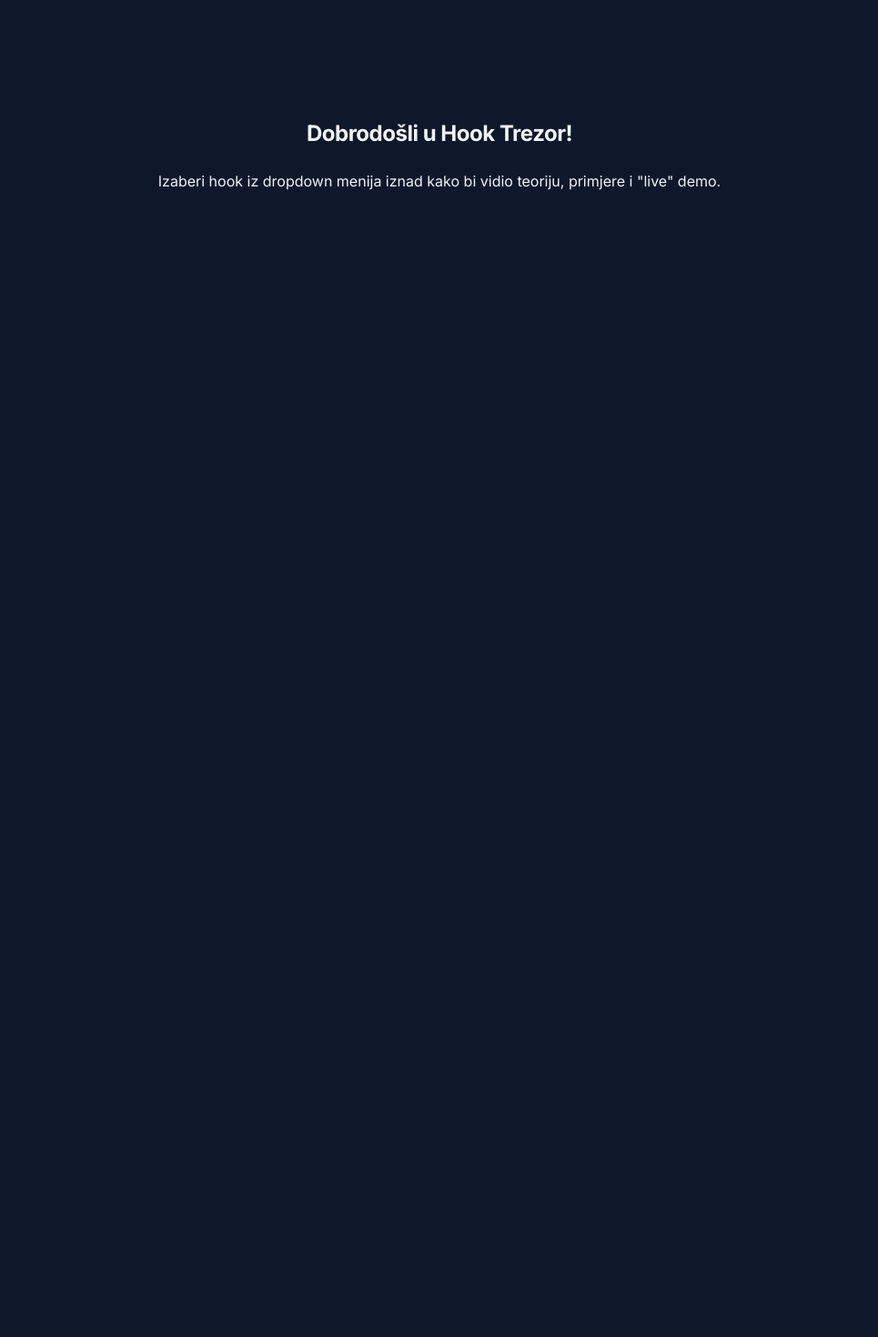
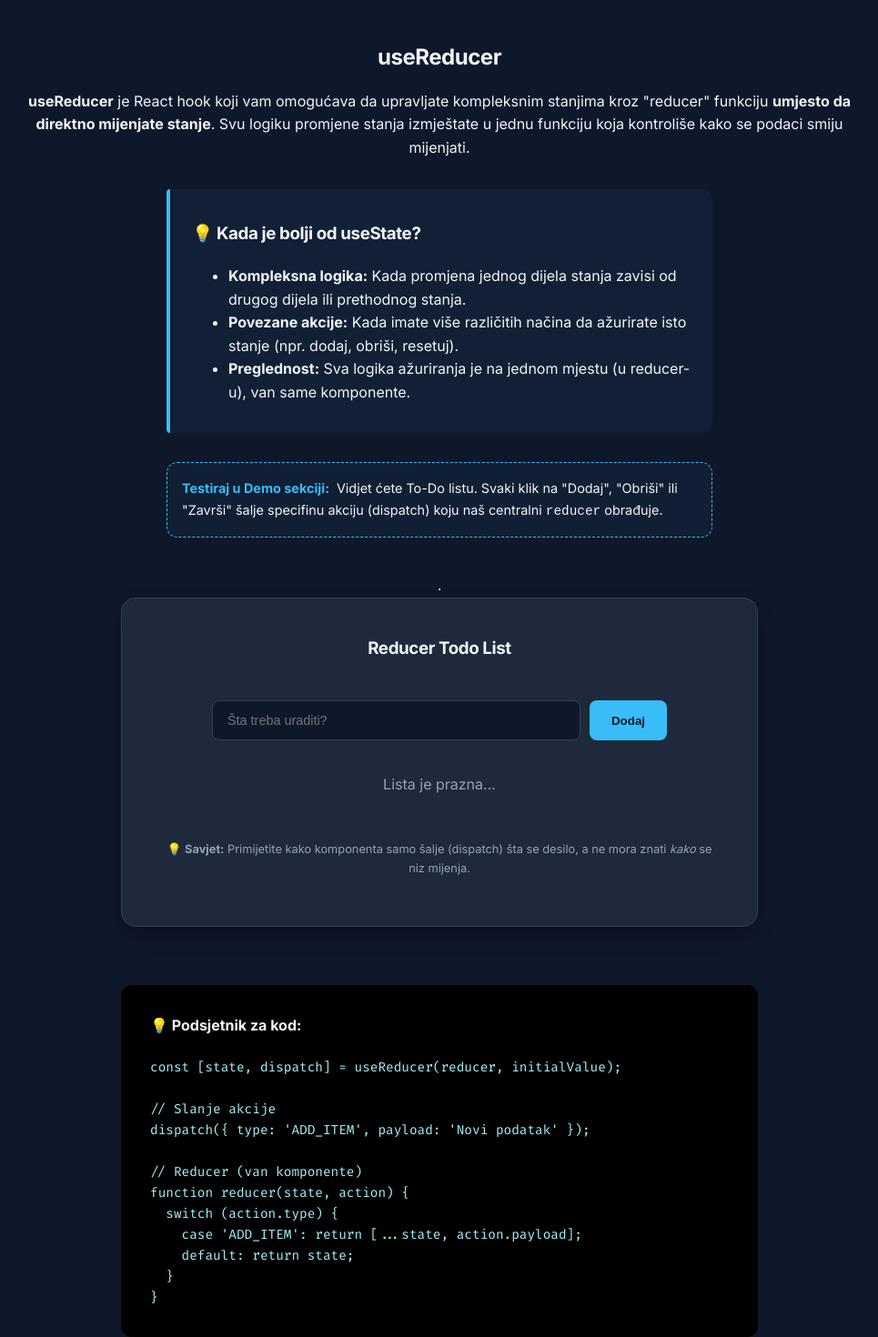
Before and after one commit to Skomorac/learnHooks, a React (Vite) app: page /useReducer in a window 1280 px wide. Before the commit this address led to /. Shown: the part 215-1685 px from the top of the page at 91% size, without its empty margins (157-1122 px from the left). Before the commit the page ends 800 px from the top, so only its background shows below. Built offline with nearby package versions, Linux system fonts and the light colour scheme.

Commit message:
added hook useReducer

```diff
--- a/src/App.tsx
+++ b/src/App.tsx
@@ -19,6 +19,7 @@ import UseIdPage from "./hooks-examples/useId";
 import UseImperativeHandlePage from "./hooks-examples/useImperativeHandle";
 import UseLayoutEffectPage from "./hooks-examples/useLayoutEffect";
 import UseMemoPage from "./hooks-examples/useMemo";
+import UseReducerPage from "./hooks-examples/useReducer";
 import { useEffect, useState } from "react";
 import "./App.css";
 
@@ -35,6 +36,7 @@ const HOOKS_LIST = [
   { id: "useImperativeHandle", name: "useImperativeHandle" },
   { id: "useLayoutEffect", name: "useLayoutEffect" },
   { id: "useMemo", name: "useMemo" },
+  { id: "useReducer", name: "useReducer" },
 ];
 
 function Navigation() {
@@ -96,6 +98,7 @@ function App() {
             />
             <Route path="/useLayoutEffect" element={<UseLayoutEffectPage />} />
             <Route path="/useMemo" element={<UseMemoPage />} />
+            <Route path="/useReducer" element={<UseReducerPage />} />
             <Route path="*" element={<Navigate to="/" />} />
           </Routes>
         </main>
--- /dev/null
+++ b/src/hooks-examples/useReducer/index.tsx
@@ -0,0 +1,31 @@
+import UseReducerInfo from "./useReducerInfo";
+import UseReducerDemo from "./useReducerDemo";
+
+const UseReducerPage = () => {
+  return (
+    <div className="hook-page">
+      <UseReducerInfo />
+      <hr />
+      <UseReducerDemo />
+      <div className="code-reminder">
+        <h4>💡 Podsjetnik za kod:</h4>
+        <pre>
+          {`const [state, dispatch] = useReducer(reducer, initialValue);
+
+// Slanje akcije
+dispatch({ type: 'ADD_ITEM', payload: 'Novi podatak' });
+
+// Reducer (van komponente)
+function reducer(state, action) {
+  switch (action.type) {
+    case 'ADD_ITEM': return [...state, action.payload];
+    default: return state;
+  }
+}`}
+        </pre>
+      </div>
+    </div>
+  );
+};
+
+export default UseReducerPage;
--- /dev/null
+++ b/src/hooks-examples/useReducer/useReducerDemo.tsx
@@ -0,0 +1,134 @@
+import { useReducer, useState } from "react";
+
+// 1. DEFINICIJA STANJA I TIPOVA
+type Todo = { id: number; text: string; completed: boolean };
+type State = Todo[];
+type Action =
+  | { type: "ADD_TODO"; text: string }
+  | { type: "TOGGLE_TODO"; id: number }
+  | { type: "DELETE_TODO"; id: number };
+
+// 2. REDUCER FUNKCIJA - Centralni mozak aplikacije
+// Ona prima trenutno stanje i akciju, te vraća POTPUNO NOVO stanje.
+const todoReducer = (state: State, action: Action): State => {
+  switch (action.type) {
+    case "ADD_TODO":
+      return [
+        ...state,
+        { id: Date.now(), text: action.text, completed: false },
+      ];
+    case "TOGGLE_TODO":
+      return state.map((todo) =>
+        todo.id === action.id ? { ...todo, completed: !todo.completed } : todo
+      );
+    case "DELETE_TODO":
+      return state.filter((todo) => todo.id !== action.id);
+    default:
+      return state;
+  }
+};
+
+const UseReducerDemo = () => {
+  const [text, setText] = useState("");
+  // useReducer vraća trenutno stanje (todos) i 'dispatch' funkciju za slanje akcija
+  const [todos, dispatch] = useReducer(todoReducer, []);
+
+  const handleAdd = (e: React.FormEvent) => {
+    e.preventDefault();
+    if (text.trim()) {
+      dispatch({ type: "ADD_TODO", text });
+      setText("");
+    }
+  };
+
+  return (
+    <div className="hook-demo">
+      <h3>Reducer Todo List</h3>
+
+      <form
+        onSubmit={handleAdd}
+        style={{ display: "flex", gap: "10px", marginBottom: "20px" }}
+      >
+        <input
+          type="text"
+          value={text}
+          onChange={(e) => setText(e.target.value)}
+          placeholder="Šta treba uraditi?"
+          className="hook-select"
+          style={{ flex: 1 }}
+        />
+        <button type="submit" style={{ background: "var(--accent-color)" }}>
+          Dodaj
+        </button>
+      </form>
+
+      <div
+        className="todo-list"
+        style={{ display: "flex", flexDirection: "column", gap: "10px" }}
+      >
+        {todos.length === 0 && (
+          <p style={{ color: "var(--text-muted)", textAlign: "center" }}>
+            Lista je prazna...
+          </p>
+        )}
+
+        {todos.map((todo) => (
+          <div
+            key={todo.id}
+            className="testing-box"
+            style={{
+              display: "flex",
+              justifyContent: "space-between",
+              alignItems: "center",
+              background: todo.completed
+                ? "rgba(16, 185, 129, 0.05)"
+                : "rgba(255,255,255,0.05)",
+              borderColor: todo.completed ? "#10b981" : "var(--border-color)",
+              opacity: todo.completed ? 0.7 : 1,
+              minWidth: "300px",
+            }}
+          >
+            <span
+              onClick={() => dispatch({ type: "TOGGLE_TODO", id: todo.id })}
+              style={{
+                cursor: "pointer",
+                textDecoration: todo.completed ? "line-through" : "none",
+                flex: 1,
+              }}
+            >
+              {todo.completed ? "✅ " : "⭕ "} {todo.text}
+            </span>
+
+            <button
+              onClick={() => dispatch({ type: "DELETE_TODO", id: todo.id })}
+              style={{
+                padding: "5px 10px",
+                marginLeft: "10px",
+                background: "#ef4444",
+                fontSize: "0.8rem",
+              }}
+            >
+              Obriši
+            </button>
+          </div>
+        ))}
+      </div>
+
+      <div
+        style={{
+          marginTop: "20px",
+          fontSize: "0.8rem",
+          color: "var(--text-muted)",
+        }}
+      >
+        <p>
+          💡 <strong>Savjet:</strong> Primijetite kako komponenta samo šalje
+          (dispatch) šta se desilo, a ne mora znati <em>kako</em> se niz
+          mijenja.
+        </p>
+      </div>
+    </div>
+  );
+};
+
+export default UseReducerDemo;
--- /dev/null
+++ b/src/hooks-examples/useReducer/useReducerInfo.tsx
@@ -0,0 +1,48 @@
+const UseReducerInfo = () => {
+  return (
+    <section className="hook-info">
+      <a
+        href="https://react.dev/reference/react/useReducer"
+        target="_blank"
+        rel="noreferrer"
+        className="hook-title-link"
+      >
+        <h2>useReducer</h2>
+      </a>
+      <p>
+        <strong>useReducer</strong> je React hook koji vam omogućava da
+        upravljate kompleksnim stanjima kroz "reducer" funkciju{" "}
+        <strong>umjesto da direktno mijenjate stanje</strong>. Svu logiku
+        promjene stanja izmještate u jednu funkciju koja kontroliše kako se
+        podaci smiju mijenjati.
+      </p>
+
+      <div className="key-points">
+        <h3>💡 Kada je bolji od useState?</h3>
+        <ul>
+          <li>
+            <strong>Kompleksna logika:</strong> Kada promjena jednog dijela
+            stanja zavisi od drugog dijela ili prethodnog stanja.
+          </li>
+          <li>
+            <strong>Povezane akcije:</strong> Kada imate više različitih načina
+            da ažurirate isto stanje (npr. dodaj, obriši, resetuj).
+          </li>
+          <li>
+            <strong>Preglednost:</strong> Sva logika ažuriranja je na jednom
+            mjestu (u reducer-u), van same komponente.
+          </li>
+        </ul>
+      </div>
+
+      <div className="testing-box">
+        <strong>Testiraj u Demo sekciji:</strong>
+        Vidjet ćete To-Do listu. Svaki klik na "Dodaj", "Obriši" ili "Završi"
+        šalje specifinu akciju (dispatch) koju naš centralni{" "}
+        <code>reducer</code> obrađuje.
+      </div>
+    </section>
+  );
+};
+
+export default UseReducerInfo;
```
